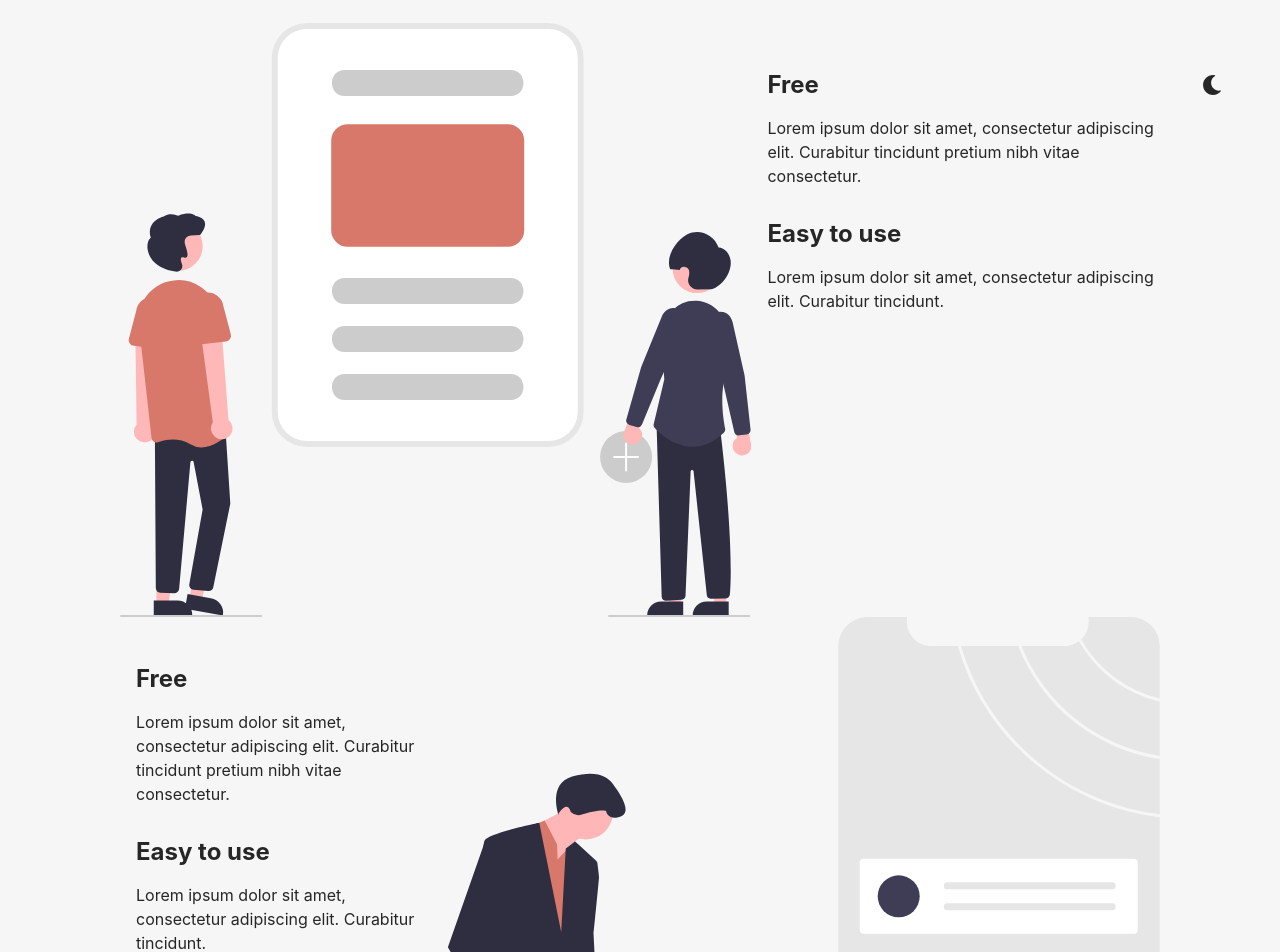
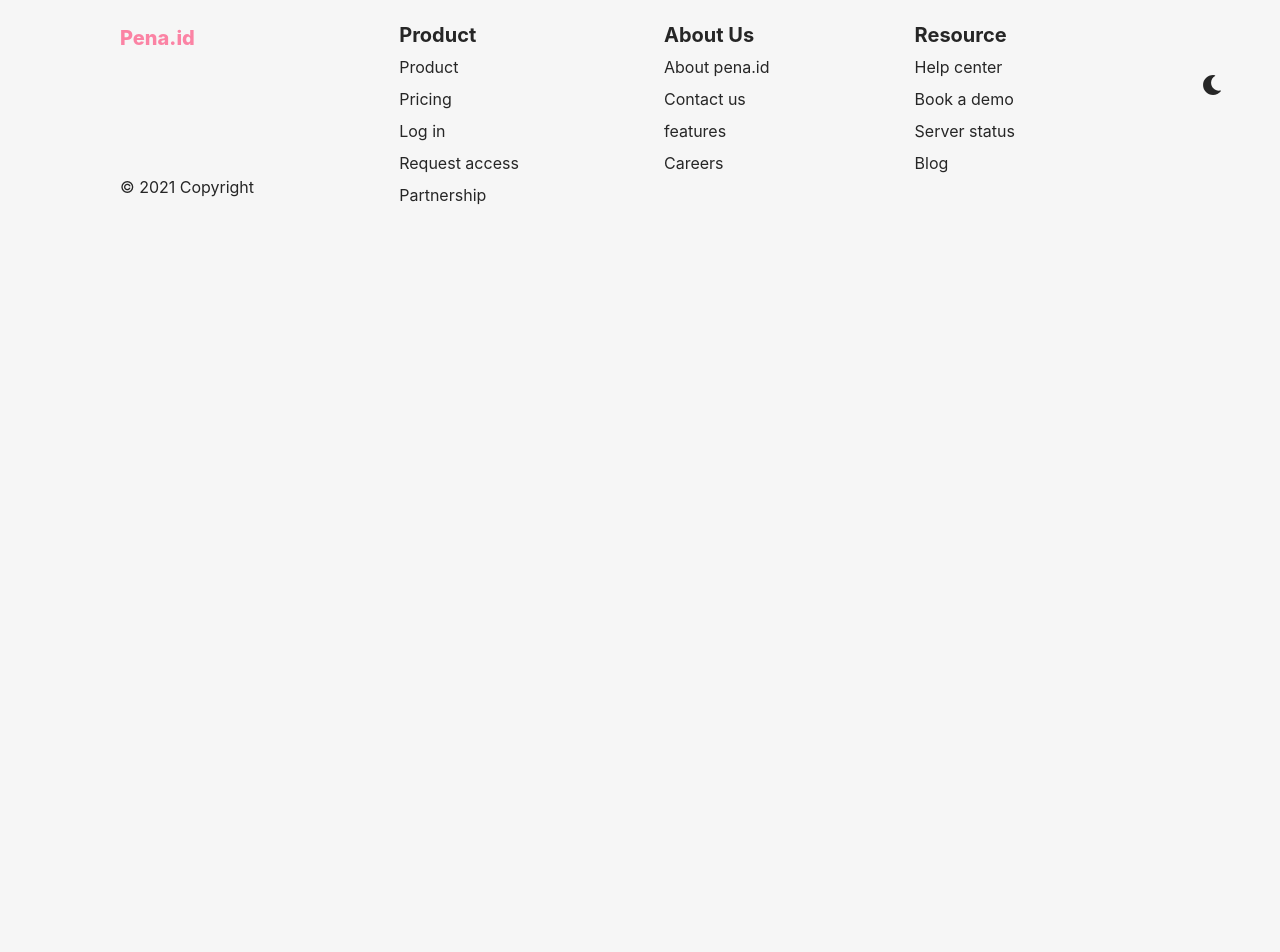
Before and after one commit to NicolaDeastra/Pena.id, a React (Create React App) app: page / in a window 1280 px wide. Shown: the part 680-1632 px from the top of the page. After the commit the page ends 903 px from the top, so only its background shows below. Built offline with nearby package versions, Linux system fonts and the light colour scheme.

Commit message:
add footer component

```diff
--- a/src/App.js
+++ b/src/App.js
@@ -5,6 +5,7 @@ import { BrowserRouter as Router, Switch, Route } from 'react-router-dom';
 import theme from './theme';
 
 import Nav from './components/Nav';
+import Footer from './components/Footer';
 import Home from './pages/home';
 import Dashboard from './pages/dashboard';
 import ColorModeSwitcher from './ColorModeSwitcher';
@@ -23,6 +24,7 @@ function App() {
               <Dashboard />
             </Route>
           </Switch>
+          <Footer />
           <ColorModeSwitcher />
         </Stack>
       </Router>
--- a/src/components/About/index.jsx
+++ /dev/null
@@ -1,70 +0,0 @@
-import * as React from 'react';
-import { Box, Flex, VStack, Heading, Text } from '@chakra-ui/react';
-
-import { ReactComponent as Easy } from '../../assets/full.svg';
-import { ReactComponent as Post } from '../../assets/post.svg';
-
-import siteConfig from '../../site-config';
-
-const About = () => {
-  return (
-    <>
-      <VStack>
-        <Flex>
-          <Box flexGrow={1}>
-            <Easy />
-          </Box>
-          <VStack pt={12} pl={4}>
-            <Box mb={6}>
-              <Heading size="md" mb={4}>
-                Free
-              </Heading>
-              <Text>
-                Lorem ipsum dolor sit amet, consectetur adipiscing elit.
-                Curabitur tincidunt pretium nibh vitae consectetur.
-              </Text>
-            </Box>
-            <Box>
-              <Heading size="md" mb={4}>
-                Easy to use
-              </Heading>
-              <Text>
-                Lorem ipsum dolor sit amet, consectetur adipiscing elit.
-                Curabitur tincidunt.
-              </Text>
-            </Box>
-          </VStack>
-        </Flex>
-      </VStack>
-      <VStack>
-        <Flex>
-          <VStack pt={12} pl={4}>
-            <Box mb={6}>
-              <Heading size="md" mb={4}>
-                Free
-              </Heading>
-              <Text>
-                Lorem ipsum dolor sit amet, consectetur adipiscing elit.
-                Curabitur tincidunt pretium nibh vitae consectetur.
-              </Text>
-            </Box>
-            <Box>
-              <Heading size="md" mb={4}>
-                Easy to use
-              </Heading>
-              <Text>
-                Lorem ipsum dolor sit amet, consectetur adipiscing elit.
-                Curabitur tincidunt.
-              </Text>
-            </Box>
-          </VStack>
-          <Box flexGrow={1}>
-            <Post />
-          </Box>
-        </Flex>
-      </VStack>
-    </>
-  );
-};
-
-export default About;
--- /dev/null
+++ b/src/components/Footer/index.jsx
@@ -0,0 +1,34 @@
+import * as React from 'react';
+import { VStack, Link, Flex, Heading, Text } from '@chakra-ui/react';
+import { Link as DomLink } from 'react-router-dom';
+
+import siteConfig from '../../site-config';
+
+const Footer = () => {
+  return (
+    <VStack>
+      <Flex w="100%" justify="space-between">
+        <Flex justify="space-between" h="11rem" flexGrow={1} direction="column">
+          <DomLink to="/">
+            <Link fontWeight="extrabold" fontSize="lg" variant="link">
+              {siteConfig.title}
+            </Link>
+          </DomLink>
+          <Text> &copy; {siteConfig.footer.copyright}</Text>
+        </Flex>
+        {siteConfig.footer.rotes.map(route => (
+          <VStack align="left" flexGrow={1} direction="column">
+            <Heading fontSize="lg">{route.heading}</Heading>
+            {route.routes.map(([text, href]) => (
+              <DomLink key={text} to={href}>
+                <Link p={0}>{text}</Link>
+              </DomLink>
+            ))}
+          </VStack>
+        ))}
+      </Flex>
+    </VStack>
+  );
+};
+
+export default Footer;
--- a/src/pages/home.jsx
+++ b/src/pages/home.jsx
@@ -1,12 +1,10 @@
 import * as React from 'react';
 import Hero from '../components/Hero';
-import About from '../components/About';
 
 const Home = () => {
   return (
     <>
       <Hero />
-      <About />
     </>
   );
 };
--- a/src/site-config.js
+++ b/src/site-config.js
@@ -1,17 +1,45 @@
-const { FaShieldAlt, FaRegCompass, FaMoneyBillAlt } = require('react-icons/fa');
+const description =
+  'Lorem ipsum dolor sit amet, consectetur adipiscing elit. Aliquam tincidunt porta neque, ac ornare justo Aliquam tincidunt porta neque.';
 
-const description =
-  'Lorem ipsum dolor sit amet, consectetur adipiscing elit. Aliquam tincidunt porta neque, ac ornare justo.';
+const year = new Date().getFullYear();
 
-const about = [
-  [FaShieldAlt, 'Lorem ipsum dolor'],
-  [FaRegCompass, 'Lorem ipsum dolor sit amet'],
-  [FaMoneyBillAlt, 'Lorem ipsum dolor'],
-];
+const footer = {
+  copyright: `${year} Copyright`,
+  rotes: [
+    {
+      heading: 'Product',
+      routes: [
+        ['Product', '/product'],
+        ['Pricing', '/pricing'],
+        ['Log in', '/login'],
+        ['Request access', '/access'],
+        ['Partnership', '/partnership'],
+      ],
+    },
+    {
+      heading: 'About Us',
+      routes: [
+        ['About pena.id', '/about'],
+        ['Contact us', '/contact'],
+        ['features', '/features'],
+        ['Careers', '/careers'],
+      ],
+    },
+    {
+      heading: 'Resource',
+      routes: [
+        ['Help center', '/help'],
+        ['Book a demo', '/demo'],
+        ['Server status', '/status'],
+        ['Blog', '/blog'],
+      ],
+    },
+  ],
+};
 
 module.exports = {
   title: 'Pena.id',
   heading: 'Publish Platform for Professional Bloggers',
   subHeading: description,
-  about,
+  footer,
 };
--- a/src/theme.js
+++ b/src/theme.js
@@ -16,21 +16,20 @@ export default extendTheme({
     Link: {
       variants: {
         link: props => ({
-          color: mode('#ce5b4a', '#D8786A')(props),
+          color: mode('#fb83a4', '#fb83a4')(props),
         }),
       },
     },
-
     Button: {
       variants: {
         solid: props => ({
           color: mode('#F6F6F6', '#f8f0f2')(props),
-          bg: mode('#D8786A', '#D8786A')(props),
+          bg: mode('#D8786A', '#f8537f')(props),
           _hover: {
-            bg: mode('#ce5b4a', '#ce5b4a')(props),
+            bg: mode('#ce5b4a', '#f52569')(props),
           },
           _active: {
-            bg: mode('#b54231', '#b54231')(props),
+            bg: mode('#b54231', '#dc0e5d')(props),
           },
         }),
         secondary: props => ({
```
